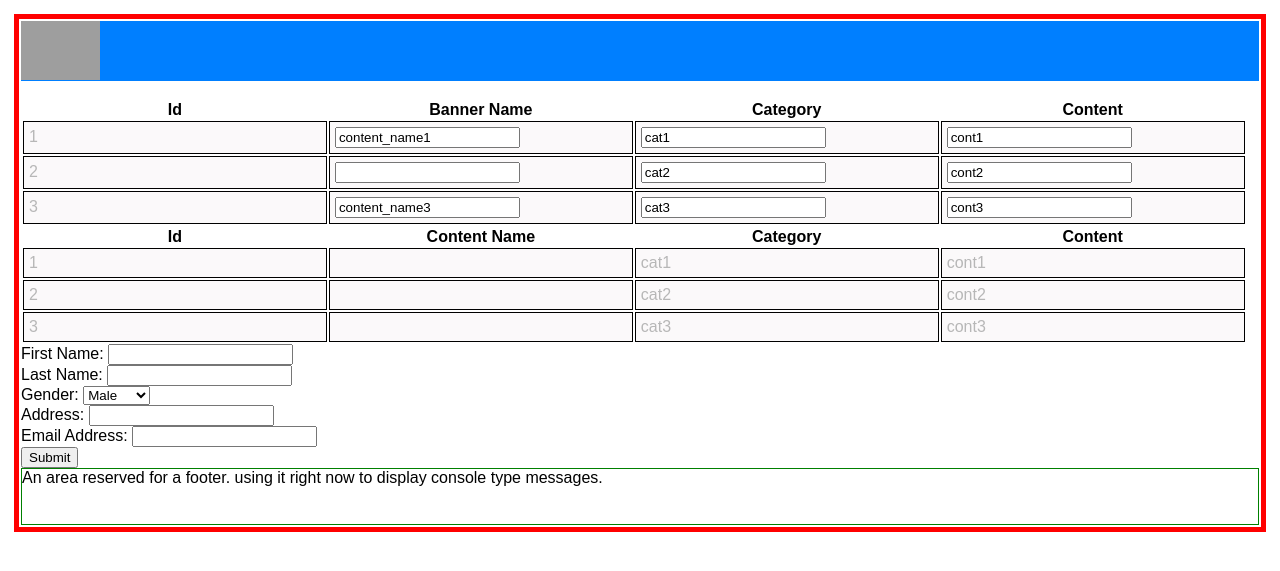
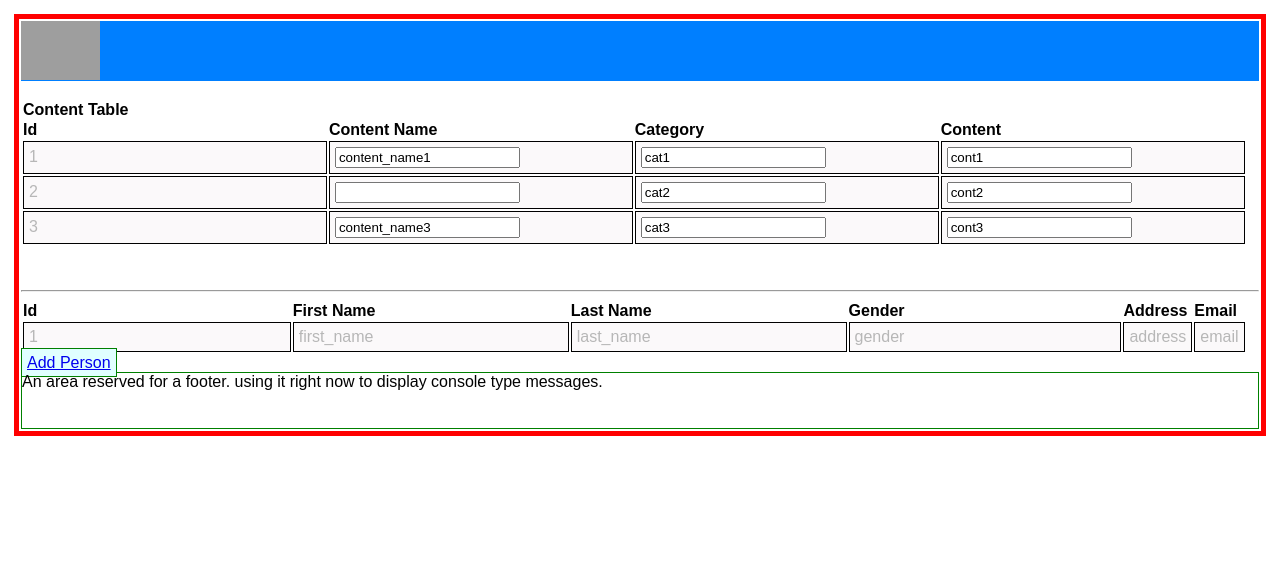
Before and after one commit to RealFakeCanadian/Banner-Ads, a PHP site: page / in a window 1280 px wide. Shown: the top 571 px of the page. Run offline with PHP 8.4, Linux system fonts and the light colour scheme; data comes from the database, SQL or seed files in the repository; data that the repository does not hold is empty; some libraries are stand-ins or nearby versions; grey boxes are pictures that could not be loaded.

Commit message:
Ways to integrate your add person feature.  need finishing

```diff
--- a/php/bannerStyles.css
+++ b/php/bannerStyles.css
@@ -4,6 +4,7 @@ html,body,div,span,applet,object,iframe,h1,h2,h3,h4,h5,h6,p,blockquote,pre,a,abb
 
 html {margin:4px;}
 table.list {width:99%;}
+table.list th {text-align:left}
 table.list  td{padding:5px;background:none repeat 0 0 #FBF9FA;color:#B7B7B7;width:25%}
 
 div#container {height:99%;padding:2px;margin:10px;border: 5px solid red}
@@ -12,6 +13,9 @@ div#upper_banner {text-align:left;height:60px;width:100%;background-color:#007ff
 div#upper_banner img {height:59px;width:auto}
 div#footer_container {height:55px;border: 1px solid green}
 div#console_log_display {font-family:"Courier New";font-size: small}
+div.modal_dialog {display:none}
+#add_person_link {margin-bottom:10px;border:1px solid green;padding:5px;background-color:lightcyan}
+#add_person_link:hover {background-color:lightgoldenrodyellow}
 
 /* jquery specific styles */
 body {
--- a/php/index.php
+++ b/php/index.php
@@ -28,9 +28,10 @@
     <br />
     <div class=".db-table">
         <table class="list">
+            <thead><tr><th colspan=4>Content Table</th></thead>
             <tr>
                 <th>Id</th>
-                <th>Banner Name</th>
+                <th>Content Name</th>
                 <th>Category</th>
                 <th>Content</th>
             </tr>
@@ -61,25 +62,30 @@
         </table>
     </div>
 
-
+        <br /><br />
+        <hr />
 
 
         <div class=".db-table">
             <table class="list">
                 <tr>
                     <th>Id</th>
-                    <th>Content Name</th>
-                    <th>Category</th>
-                    <th>Content</th>
+                    <th>First Name</th>
+                    <th>Last Name</th>
+                    <th>Gender</th>
+                    <th>Address</th>
+                    <th>Email</th>
                 </tr>
                 <?php
                 try {
                     $dbh = new PDO('mysql:host=db;port=3306;dbname=app', $_ENV['user'], $_ENV['pass']);
-                    foreach ($dbh->query('SELECT * from positions') as $row) {
+                    foreach ($dbh->query('SELECT * from people') as $row) {
                         $html = "<tr><td>${row['id']}</td>
-                                 <td>${row['banner_name']}</td>
-                                 <td>${row['category']}</td>
-                                 <td>${row['content']}</td>
+                                 <td>${row['first_name']}</td>
+                                 <td>${row['last_name']}</td>
+                                 <td>${row['gender']}</td>
+                                 <td>${row['address']}</td>
+                                 <td>${row['email']}</td>
                                  </tr>";
                         echo $html;
                     }
@@ -91,6 +97,22 @@
                 ?>
             </table>
         </div>
+
+        <!-- Since this is an HTML Form post lets put it in a dialog box, so we don't have
+             to take people off our page to complete it.  Hide it until requested and then
+             call it in a modal dialog box
+
+             I just started it by hiding it until its requested by the add person link.
+
+             see if you can work on making it modal and positioning it over the page content
+             you have what you need to call jquery commands already instrumented on the page
+
+             https://jqueryui.com/dialog/
+
+             -->
+
+        <a id='add_person_link' href="Javascript:void(0)" onclick="$('.modal_dialog').css('display','block')">Add Person</a>
+        <div class="modal_dialog">
         <form method="POST">
             <p>
                 <label for="firstName">First Name:</label>
@@ -126,6 +148,7 @@
 
             <input type="submit" value="Submit">
         </form>
+
         <?php
         //
         if ($_SERVER["REQUEST_METHOD"] == "POST") {
@@ -171,7 +194,9 @@
             }
         }
 
+
         ?>
+        </div>
         <div id="footer_container">
             <span class="help_text">An area reserved for a footer.  using it right now to display console type messages.</span>
             <div id="console_log_display"></div>
```
Also changed, not shown: mysql/init.sql (+17 -0 lines).
